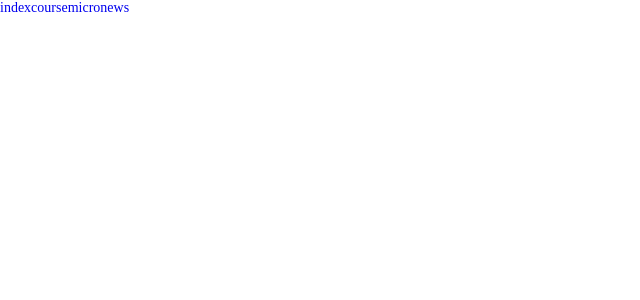
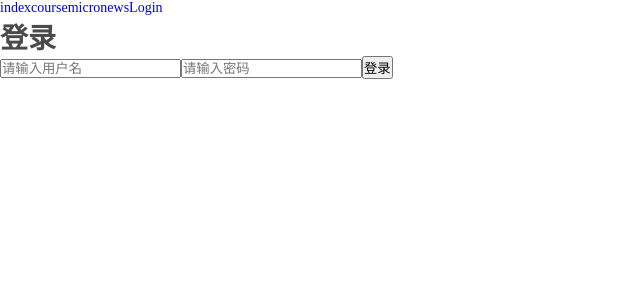
Before and after one commit to xigengyungu/tangvue, a Vue app: page /login in a window 1280 px wide. Shown: the top 300 px of the page, without its empty margins (0-640 px from the left). Built offline with nearby package versions, Linux system fonts and the light colour scheme.

Commit message:
添加登录 页面

```diff
--- a/src/App.vue
+++ b/src/App.vue
@@ -6,6 +6,7 @@
         <router-link to="/course">course</router-link>
         <router-link to="/micro">micro</router-link>
         <router-link to="/news">news</router-link>
+        <router-link to="/login">Login</router-link>
         <router-view />
       </div>
 
--- /dev/null
+++ b/src/components/Login.vue
@@ -0,0 +1,47 @@
+<template>
+    <div>
+        <h1>登录</h1>
+        <input type="text" placeholder="请输入用户名" v-model="user"/>
+        <input type="password" placeholder="请输入密码" v-model="password"/>
+        <button @click="login()">登录</button>
+    </div>
+</template>
+
+<script>
+export default {
+    name:"index",
+    data(){
+        return{
+            user:'',
+            password:''
+        }
+    },
+    methods:{
+        login(){
+            console.log('login....')
+            this.$axios.request({
+                url:'http://127.0.0.1:8000/api/v1/auth/',
+                method:'POST',
+                data:{
+                    user:this.user,
+                    passwd:this.password
+                },
+                headers:{
+                    'Content-Type':'application/json'
+                }
+            }).then(function(args){
+                if(args.data.code===1000){
+                    console.log('登录成功')
+                }else{
+                    alert('用户名或密码错误！')
+                }
+            }).catch(function(args){
+
+            })
+
+
+
+        }
+    }
+}
+</script>
--- a/src/router/index.js
+++ b/src/router/index.js
@@ -5,6 +5,7 @@ import Course from '@/components/Course'
 import Micro from '@/components/Micro'
 import News from '@/components/News'
 import Detail from '@/components/Detail'
+import Login from '@/components/Login'
 // @ 绝对路径 检索到 .....src/
 
 // 如果我们Router当做局部模块使用 一定要Vue.use(Router)
@@ -40,6 +41,11 @@ export default new Router({
       path: '/news',
       name: 'News',
       component: News
+    },
+    {
+      path: '/login',
+      name: 'Login',
+      component: Login
     }
   ],mode:'history'
 })
```
